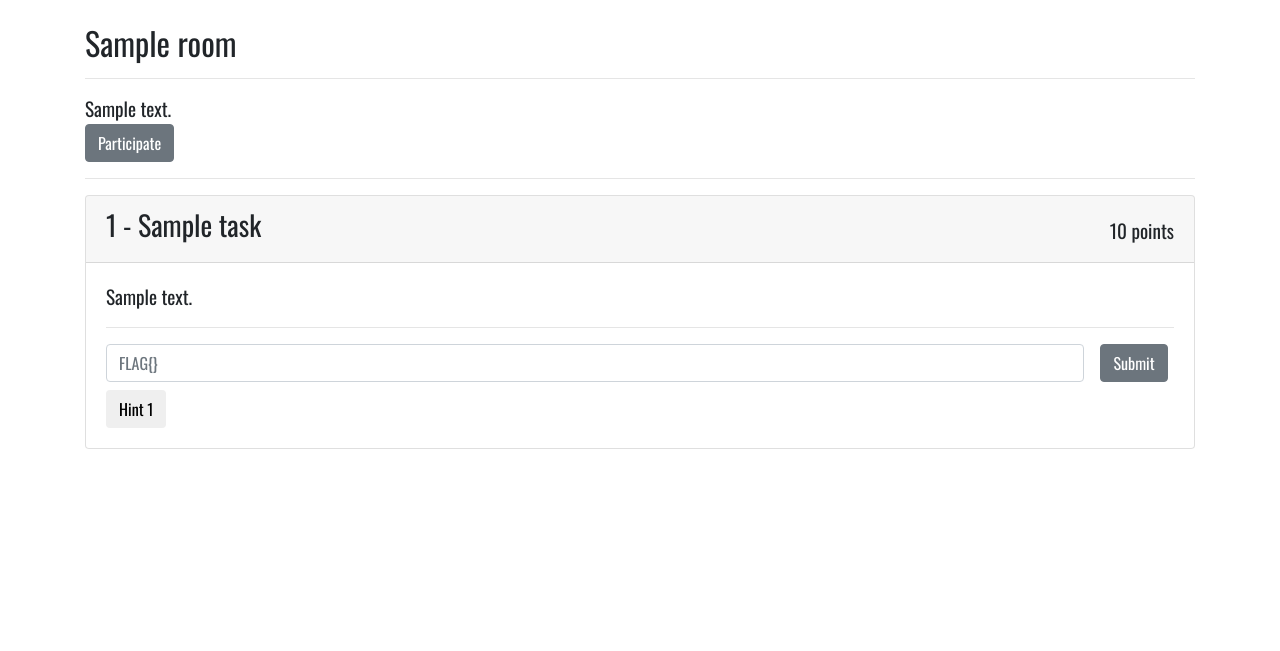
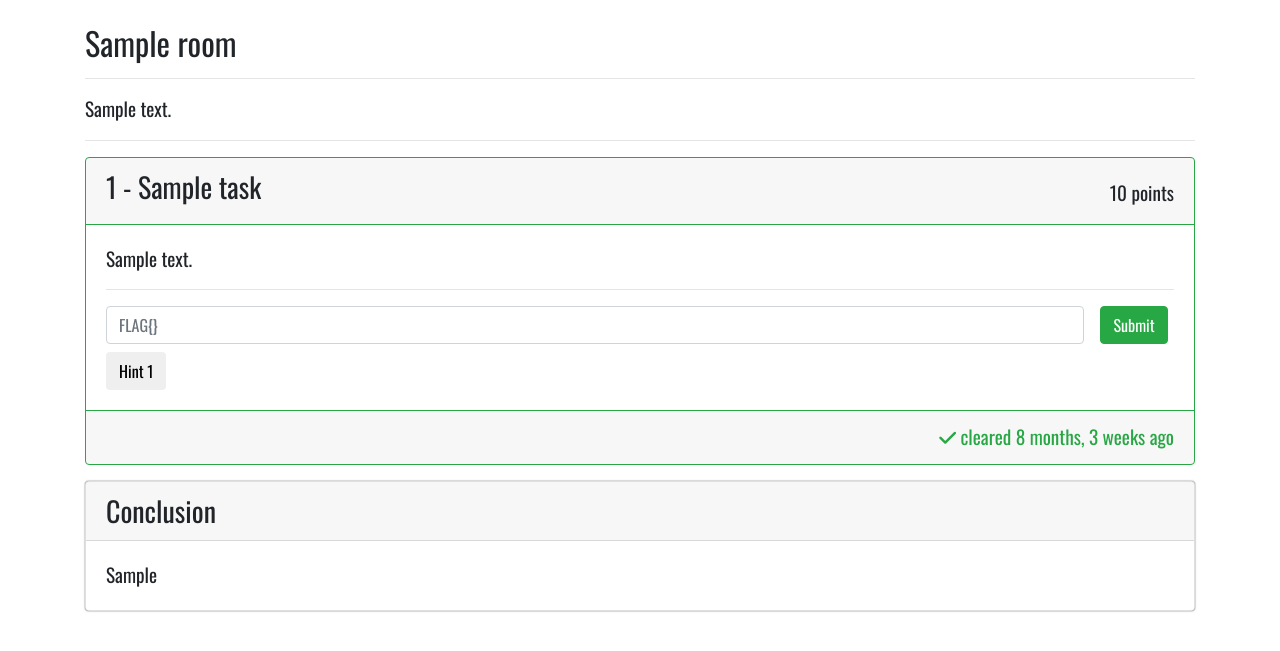
Before and after one commit to NirushaaaR/CTF-platform-final-project, a Django app: page /room/1 in a window 1280 px wide. Shown: the part 61-712 px from the top of the page. Run offline with Django 3.2, Linux system fonts and the light colour scheme; a user stored in the database is signed in; tables that the repository leaves empty hold one stand-in row (values such as "Sample post"); some libraries are stand-ins or nearby versions.

Commit message:
add conclusion when finish room and some css

```diff
--- /dev/null
+++ b/src/app/mystatic/css/main.css
@@ -0,0 +1,10 @@
+body {
+    font-family: 'Oswald', sans-serif !important;
+    font-size: larger;
+}
+
+.box-shadow {
+    -webkit-box-shadow: 0px 0px 1.5px 0px rgba(0,0,0,0.75);
+    -moz-box-shadow: 0px 0px 1.5px 0px rgba(0,0,0,0.75);
+    box-shadow: 0px 0px 1.5px 0px rgba(0,0,0,0.75);
+}
--- a/src/app/mystatic/js/alert.js
+++ b/src/app/mystatic/js/alert.js
@@ -1,3 +1,3 @@
 setTimeout(() => {
-    $("#message").fadeOut('slow');
+    $(".message").fadeOut('slow');
 }, 3000);
--- a/src/core/views/room.py
+++ b/src/core/views/room.py
@@ -8,7 +8,7 @@ from django.contrib.auth.views import redirect_to_login
 
 
 from core.models import Room, Task
-from utils.user_check import pass_prerequisites, already_participate
+from utils.user_check import check_unfinish_prerequisites, already_participate
 
 
 def index(request):
@@ -29,11 +29,15 @@ def room(request, pk):
     if request.method == "POST":
         if not request.user.is_authenticated:
             return redirect_to_login(request.path)
-        if pass_prerequisites(request.user, pk):
+        unfinished_rooms = check_unfinish_prerequisites(request.user, pk)
+        if len(unfinished_rooms) == 0:
             request.user.participated_rooms.add(pk)
             messages.success(request, "participate in room successfully")
         else:
-            messages.warning(request, "need to do the prerequisite room first")
+            message = "participate in these rooms first:"
+            for room in unfinished_rooms:
+                message += f" <{room.title}>"
+            messages.warning(request, message)
         return redirect("room", pk=pk)
     else:
         try:
@@ -53,6 +57,8 @@ def room(request, pk):
                     answered_users=request.user
                 ).values_list("task_number", "useransweredtask__answered_at")
                 context["user_answered_tasks"] = {k: v for k, v in user_answered_tasks}
+                context["is_finish"] = len(tasks) == len(user_answered_tasks)
+                context["is_participated"] = context["is_finish"] or room.participants.filter(pk=request.user.id).exists()
 
             return render(request, "core/room.html", context)
         except Room.DoesNotExist:
@@ -67,7 +73,6 @@ def enter_flag(request, room_id):
     else:
         task_id = request.POST.get("task_id")
         flag = request.POST.get("flag")
-
         task = Task.objects.get(id=task_id)
         if task.flag == flag:
             messages.success(request, "Correct Flag!!")
@@ -75,7 +80,6 @@ def enter_flag(request, room_id):
         else:
             messages.error(request, "Wrong Flag!!")
 
-    # return render(request, "core/debug.html")
     return redirect("room", pk=room_id)
 
 
--- a/src/templates/base.html
+++ b/src/templates/base.html
@@ -1,5 +1,4 @@
 {% load static %}
-
 <!DOCTYPE html>
 <html lang="en">
 
@@ -11,12 +10,9 @@
   <link rel="stylesheet" href="https://maxcdn.bootstrapcdn.com/bootstrap/4.0.0/css/bootstrap.min.css"
     integrity="sha384-Gn5384xqQ1aoWXA+058RXPxPg6fy4IWvTNh0E263XmFcJlSAwiGgFAW/dAiS6JXm" crossorigin="anonymous">
   <link href='http://fonts.googleapis.com/css?family=Oswald:400,300,700' rel='stylesheet' type='text/css'>
-  <style>
-    body {
-      font-family: 'Oswald', sans-serif !important;
-      font-size: larger;
-    }
-  </style>
+
+  <!-- custom css -->
+  <link rel="stylesheet" href="{% static 'css/main.css' %}">
   {% block stylesheet %}{% endblock stylesheet %}
 
   <!-- font awesome -->
@@ -37,9 +33,12 @@
   <script src="https://maxcdn.bootstrapcdn.com/bootstrap/4.0.0/js/bootstrap.min.js"
     integrity="sha384-JZR6Spejh4U02d8jOt6vLEHfe/JQGiRRSQQxSfFWpi1MquVdAyjUar5+76PVCmYl"
     crossorigin="anonymous"></script>
+
+  <!-- control messages -->
   {% if messages %}
   <script src="{% static 'js/alert.js' %}"></script>
   {%  endif %}
+
   {% block javascript %} {% endblock javascript %}
 </body>
 
--- a/src/templates/core/index.html
+++ b/src/templates/core/index.html
@@ -9,7 +9,7 @@
     {% else %}
     border-warning
     {% endif %}
-  {% endif %}" onclick="window.location='{% url 'room' room.id %}'">
+  {% endif %} box-shadow" onclick="window.location='{% url 'room' room.id %}'">
       <div class="card-body">
         <h5 class="card-title">{{room.title}}</h5>
         <h6 class="card-subtitle mb-2 text-secondary">Last update: {{room.updated_at|naturaltime}}</h6>
--- a/src/templates/core/room.html
+++ b/src/templates/core/room.html
@@ -1,15 +1,19 @@
-{% extends 'base.html' %} {% load custom_filters %} {% block content %}
+{% extends 'base.html' %} {% load custom_filters %} {% load humanize %} {% block content %}
 <h2 class="mt-4">{{room.title}}</h2>
 <hr>
 {{room.description|safe}}
+{% if not is_participated %}
 <form action="{% url 'room' room.id %}" method="post">
   {% csrf_token %}
-  <button type="button" class="btn btn-secondary">Participate</button>
+  <button type="submit" class="btn btn-lg btn-secondary">Participate</button>
 </form>
+{% endif %}
 <hr>
+
 {% for task in tasks %}
-<div class="card my-3">
-  <div class="card-header d-flex justify-content-between">
+<div class="card my-3 {% if task.task_number in user_answered_tasks %}border-success{% endif %}">
+  <div
+    class="card-header d-flex justify-content-between {% if task.task_number in user_answered_tasks %}border-success{% endif %}">
     <h3>{{task.task_number}} - {{task.title}}</h3>
     <div class="align-self-end pb-1">{{task.points}} points</div>
   </div>
@@ -19,14 +23,14 @@
     </div>
     <hr>
     <form action="{% url 'enter_flag' room.id %}" method="post">
-      <div class="form-row">
+      <div class="form-row align-items-center">
         <div class="col-md-11">
           {% csrf_token %}
           <input type="hidden" name="task_id" value="{{task.id}}" />
           <input class="form-control" type="text" name="flag" placeholder="{{task.flag|censor_flag}}" />
         </div>
         <div class="col-md-1 text-center">
-          <button type="submit" class="btn btn-secondary">Submit</button>
+          <button type="submit" class="btn btn-success">Submit</button>
         </div>
       </div>
     </form>
@@ -57,8 +61,19 @@
       {% endfor %}
     </div>
   </div>
+  {% if task.task_number in user_answered_tasks %}
+  <div class="card-footer border-success text-success text-right">
+    <i class="fas fa-check"></i> cleared {{user_answered_tasks|get_dict_value:task.task_number|naturaltime}}
+  </div>
+  {% endif %}
 </div>
-<!-- {% if task.task_number in user_answered_tasks %}
-<p>Done - {{user_answered_tasks|get_dict_value:task.task_number}}</p>
-{% endif %} -->
-{% endfor %} {% endblock content %}
+{% endfor %}
+{% if is_finish %}
+<div class="card mb-3 box-shadow">
+  <h3 class="card-header">Conclusion</h3>
+  <div class="card-body">
+    {{room.conclusion|safe}}
+  </div>
+</div>
+{% endif %}
+{% endblock content %}
--- a/src/templates/partials/_alert.html
+++ b/src/templates/partials/_alert.html
@@ -1,6 +1,6 @@
 {% if messages %}
 {% for message in messages %}
-    <div id="message" class="container">
+    <div class="message container">
         <div class="alert alert-{{message.tags}} alert-dismissible text-center" role="alert">
             <button class="close" type="button" data-dismiss="alert"><span aria-hidden="true">&times;</span></button>
             <strong>
```
Also changed, not shown: src/utils/user_check.py (+4 -4 lines).
